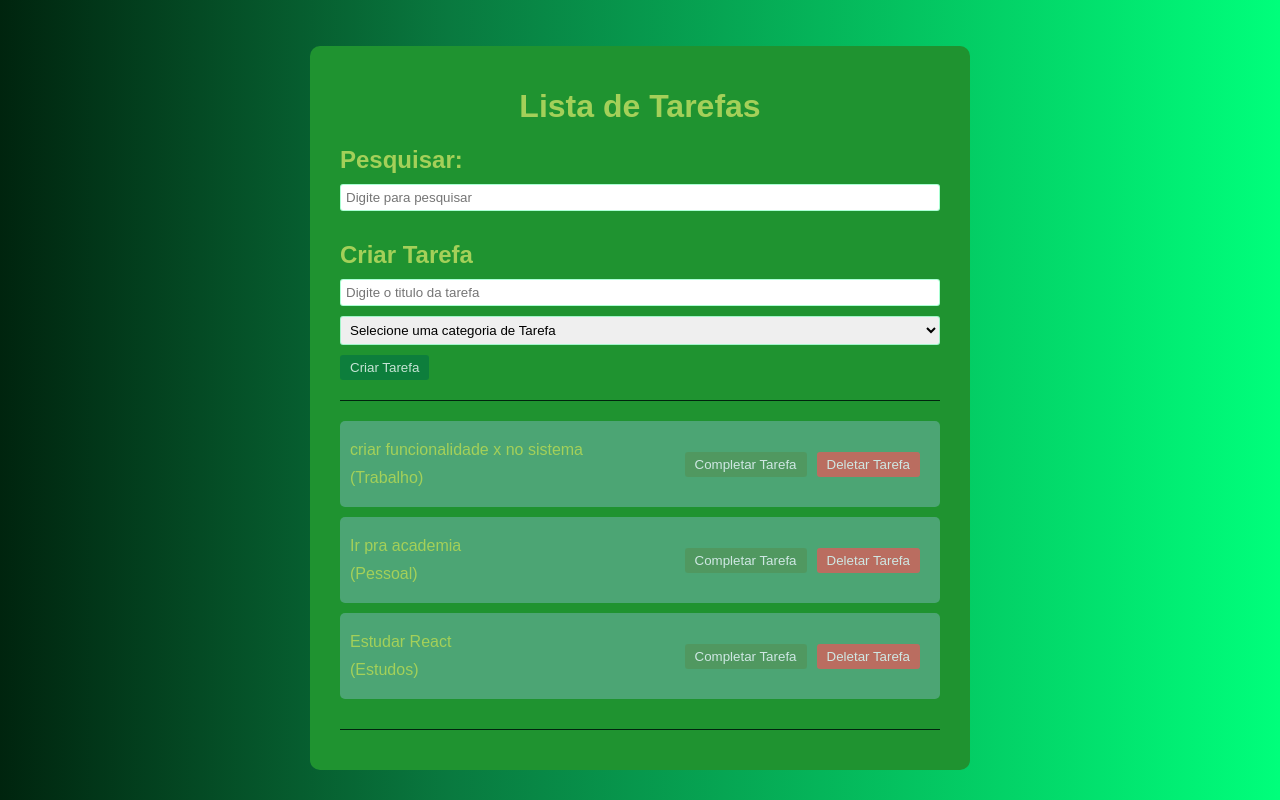
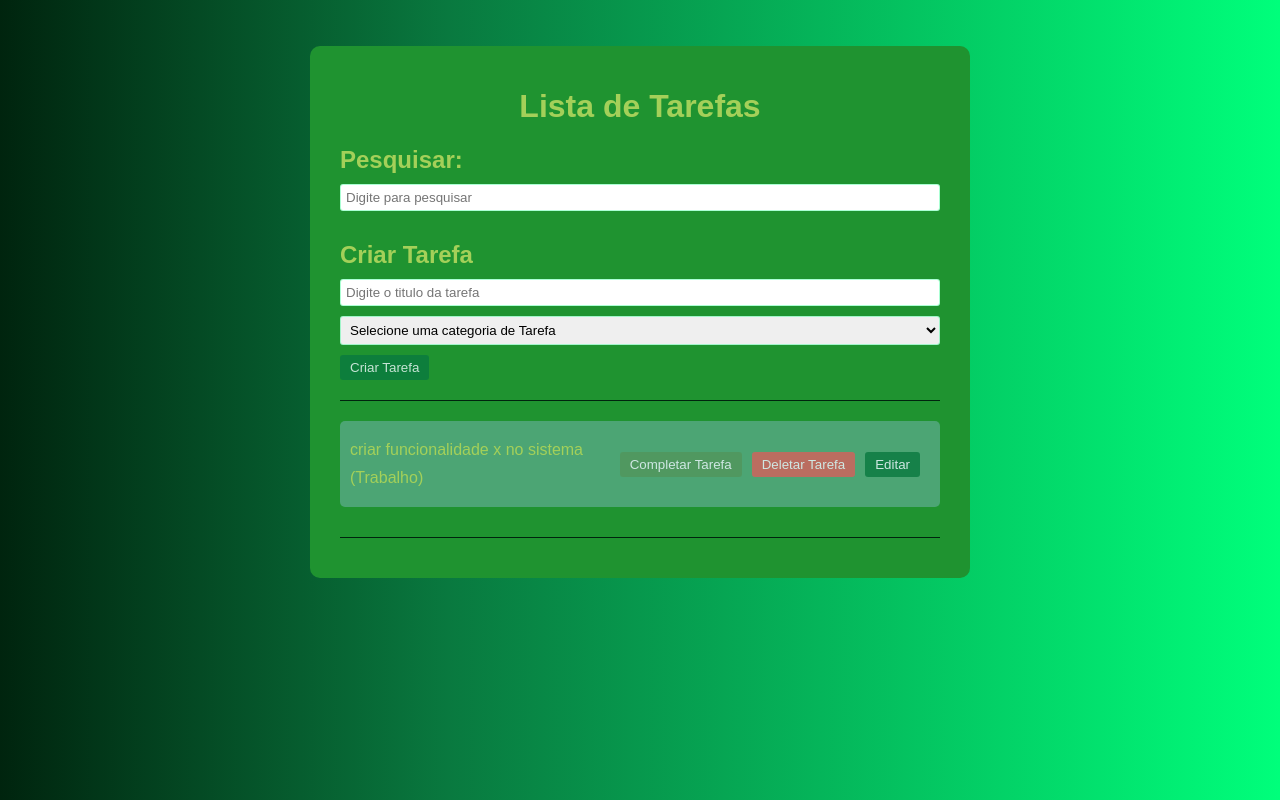
Before and after one commit to IgorSPinto/PJ_Individ_MD5, a React (Vite) app in the folder todo-list-igor/: page / in a window 1280 px wide. Shown: the top 800 px of the page. Built offline with nearby package versions, Linux system fonts and the light colour scheme.

Commit message:
feat: :sparkles: Adição da função para editar uma tarefa

```diff
--- a/todo-list-igor/src/App.jsx
+++ b/todo-list-igor/src/App.jsx
@@ -11,18 +11,6 @@ function App() {
       id: 1,
       texto: "criar funcionalidade x no sistema",
       categoria: "Trabalho",
-      completo: false,
-    },
-    {
-      id: 2,
-      texto: "Ir pra academia",
-      categoria: "Pessoal",
-      completo: false,
-    },
-    {
-      id: 3,
-      texto: "Estudar React",
-      categoria: "Estudos",
       completo: false,
     },
   ]);
@@ -52,6 +40,24 @@ function App() {
     setTodos(newTodos)
   }
 
+  const [editingTodoId, setEditingTodoId] = useState(null);
+  const [editedTodoText, setEditedTodoText] = useState("");
+
+  const startEditingTodo = (id, texto) => {
+    setEditingTodoId(id);
+    setEditedTodoText(texto);
+  };
+
+  const editTodo = (id, newText) => {
+    const newTodos = todos.map((todo) =>
+      todo.id === id ? { ...todo, texto: newText } : todo
+    );
+    setTodos(newTodos);
+    setEditingTodoId(null);
+    setEditedTodoText("");
+  };
+
+
   return (
     <div className="app">
       <h1>Lista de Tarefas</h1>
@@ -64,10 +70,21 @@ function App() {
         {/* map de array que exibe todos os objetos da todo list */}
         {todos.filter((todo) => todo.texto.toLowerCase().includes(search.toLowerCase()))
         .map((todo) => (
-          <Todo key={todo.id} todo={todo} removeTodo={removeTodo} completeTodo={completeTodo}/>
+          <Todo key={todo.id} todo={todo} removeTodo={removeTodo} completeTodo={completeTodo} startEditingTodo={startEditingTodo}/>
         ))}
+
+        {editingTodoId && (
+        <div className="edit-todo">
+          <input
+            type="text"
+            value={editedTodoText}
+            onChange={(e) => setEditedTodoText(e.target.value)}
+          />
+          <button onClick={() => editTodo(editingTodoId, editedTodoText)}>Salvar</button>
+        </div>
+      )}
+
       </div>
-
     </div>
   );
 }
--- a/todo-list-igor/src/components/Todo.jsx
+++ b/todo-list-igor/src/components/Todo.jsx
@@ -1,6 +1,6 @@
 import React from 'react'
 
-const Todo = ({todo, removeTodo, completeTodo}) => {
+const Todo = ({todo, removeTodo, completeTodo, startEditingTodo}) => {
   return (
     <div className='todo' style={{textDecoration: todo.completo ? "line-through" : ""}}>
           <div className="conteudo">
@@ -15,6 +15,9 @@ const Todo = ({todo, removeTodo, completeTodo}) => {
 
             {/* botão que irá deletar uma tarefa */}
             <button className='delete' onClick={() => removeTodo(todo.id)}>Deletar Tarefa</button>
+
+            <button onClick={() => startEditingTodo(todo.id, todo.texto)}>Editar</button>
+
           </div>
         </div>
   )
```
